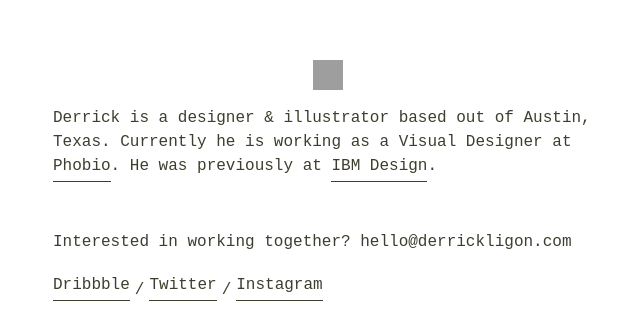
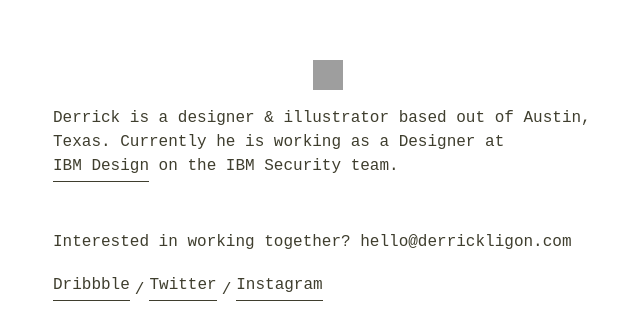
Before and after one commit to derrickligon/DerrickPortfolioV2, a website: page index.html in a window 1280 px wide. Shown: the part 199-532 px from the top of the page, without its empty margins (312-952 px from the left). Drawn offline with Linux system fonts and the light colour scheme; grey boxes are pictures that could not be loaded; a web font is replaced by a local one.

Commit message:
Update index.html

```diff
--- a/index.html
+++ b/index.html
@@ -11,7 +11,7 @@
     <main>
       <div class="emoji"></div>
       <section class="about">
-        <p>Derrick is a designer & illustrator based out of Austin, Texas. Currently he is working as a Visual Designer at <a href="https://phobio.com/" target="_blank" class="wiggle">Phobio</a>. He was previously at <a href="https://www.ibm.com/design/" target="_blank" class="wiggle">IBM Design</a>.</p>
+        <p>Derrick is a designer & illustrator based out of Austin, Texas. Currently he is working as a Designer at <a href="https://www.ibm.com/design/" target="_blank" class="wiggle">IBM Design</a> on the IBM Security team.</p>
       </section>
       <section class="contact">
         <p>Interested in working together? <span class="email">hello@derrickligon.com</span></p>
```
